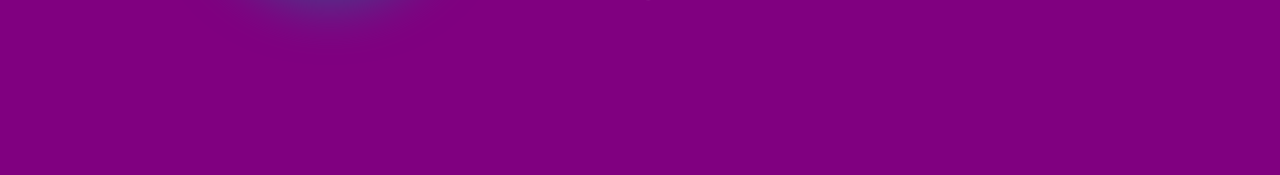
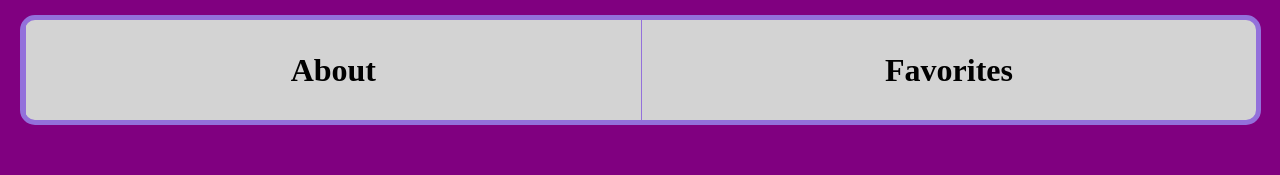
Before and after one commit to ikeacat/lydia, a plain HTML site: page index.html in a window 1280 px wide. Shown: the part 526-701 px from the top of the page. Drawn offline with nearby package versions, Linux system fonts and the light colour scheme.

Commit message:
Upload WIP

```diff
--- a/index.html
+++ b/index.html
@@ -4,6 +4,7 @@
 		<title>Lydia's Shrine</title>
 		<meta name='viewport' content='width=device-width, initial-scale=1.0'>
 		<link href='lydia.css' rel='stylesheet'/>
+		<link href='pictures/prp.JPG' rel='icon' type='image/jpg' />
 	</head>
 	<body>
 		<div id='rootDIV'>
@@ -11,6 +12,10 @@
 				<img src='pictures/prp.JPG' class='lydiaprofilepic'/>
 				<h1 id='biglydia'>Lydia</h1>
 			</div>
+			<div id='linkbar'>
+				<div class='linkbaritem'><h1 class='linktitles'>About</h1></div>
+				<div class='linkbaritem'><h1 class='linktitles'>Favorites</h1></div>
+			</div>
 		</div>
 	</body>
 </html>
--- a/lydia.css
+++ b/lydia.css
@@ -5,23 +5,22 @@
 	font-weight:800;
 	display: flex;
 	justify-content: center;
-	height: 100vh;
-	width: 100%;
-	background-color: purple;
+
 	border: none;
 	margin: 0;
 	padding: 0;
-	margin-bottom:15px;
 	color: white;
 	flex-direction: row;
+	flex-wrap: wrap;
 }
 
 body {
 	border: none;
 	margin: 0;
 	padding: 0;
-	scroll-x: hidden;
-	scroll-y: auto;
+	overflow-x: hidden;
+	overflow-y: auto;
+	background-color: purple;
 }
 
 #biglydia {
@@ -38,3 +37,40 @@ body {
 	border-radius: 50%;
 	box-shadow: 5px 7px 50px 1vh darkslateblue;
 }
+
+#linkbar {
+	display: flex;
+	flex-direction: row;
+	height: 100px;
+	width: 96.2%;
+	margin-left: 20px;
+	margin-right: 20px;
+	padding: 0;
+	background-color: lightgray;
+	border: 5px solid mediumpurple;
+	border-radius: 15px;
+	justify-content: space-evenly;
+}
+
+.linkbaritem {
+	justify-content: center;
+	width: 100%;
+	height: 100px;
+	border-left: 1px solid mediumpurple;
+	border-radius-top-left: 0;
+	border-radius-bottom-left-radius: 0;
+	border-radius-top-right: 5px;
+	border-radius-top-left:5px;
+	transition: background-color 0.2s linear;
+	padding: 0;
+	margin:0;
+	align-self: center;
+	align-content: center;
+}
+.linkbaritem:hover {
+	background-color: white;
+}
+
+.linktitles {
+	text-align: center;
+}
```
